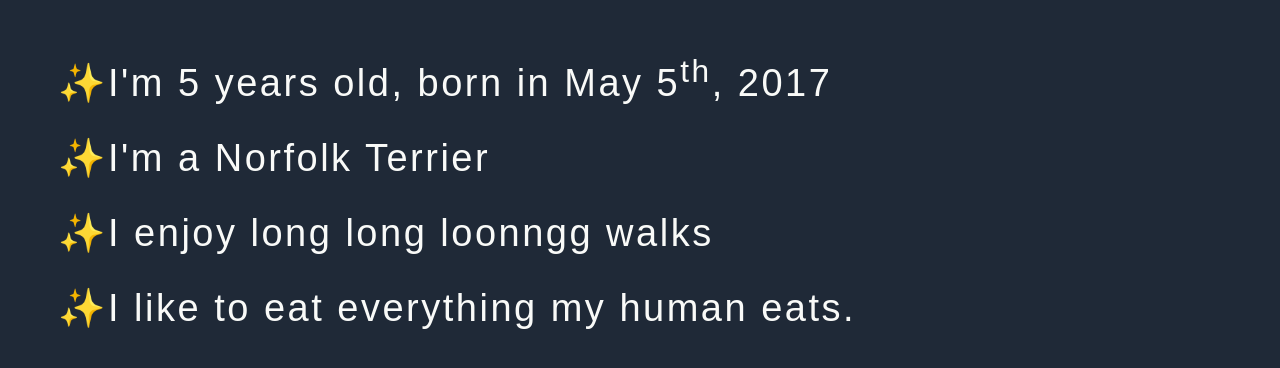
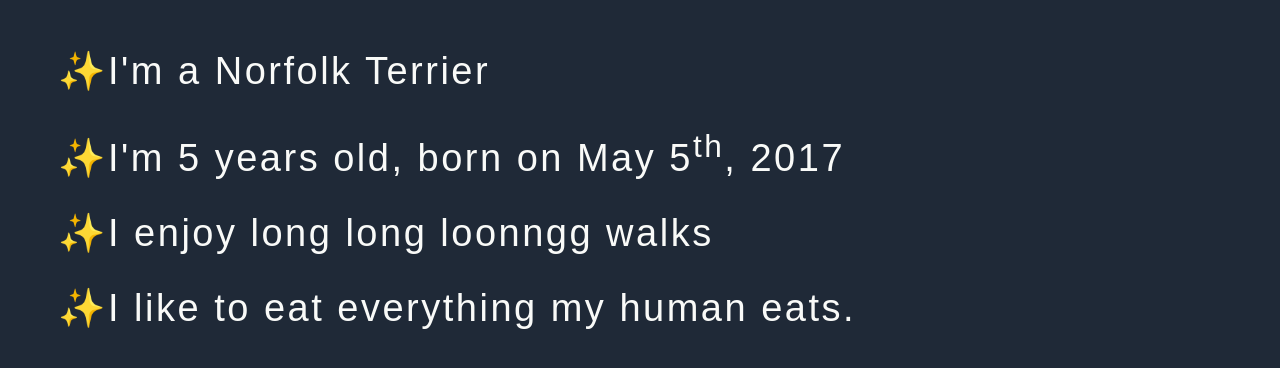
Before and after one commit to dinadana/landing-page, a plain HTML site: page about.html in a window 1280 px wide. Shown: the part 166-534 px from the top of the page. Drawn offline with Linux system fonts and the light colour scheme.

Commit message:
Update about.html

```diff
--- a/about.html
+++ b/about.html
@@ -26,8 +26,8 @@
 
     <div class="list">
      <ul>
-        <li>I'm 5 years old, born in May 5<sup>th</sup>, 2017</li>
-        <li>I'm a Norfolk Terrier</li>
+         <li>I'm a Norfolk Terrier</li>
+        <li>I'm 5 years old, born on May 5<sup>th</sup>, 2017</li>
         <li>I enjoy long long loonngg walks</li>
         <li>I like to eat everything my human eats.</li>
      </ul>
```
